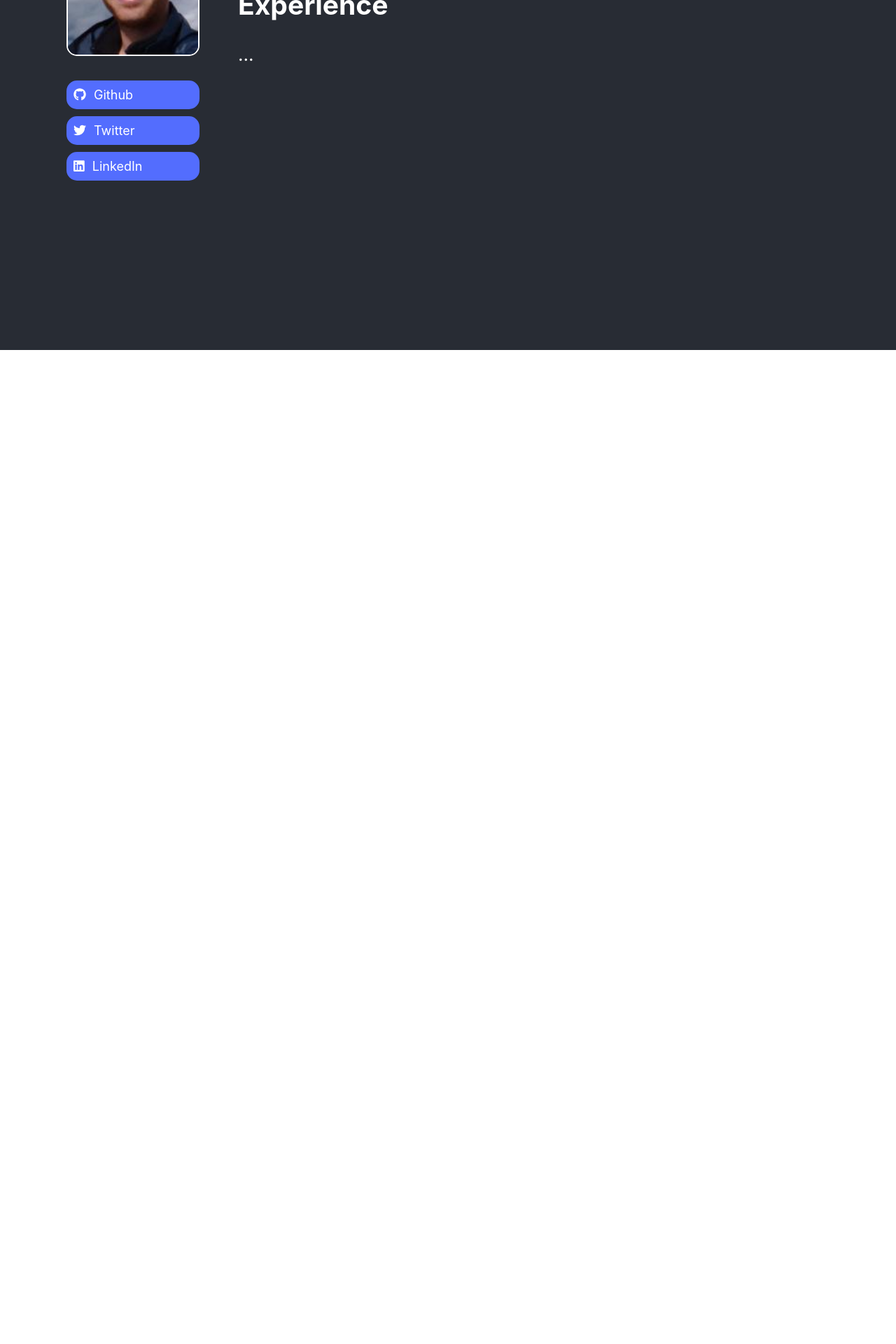
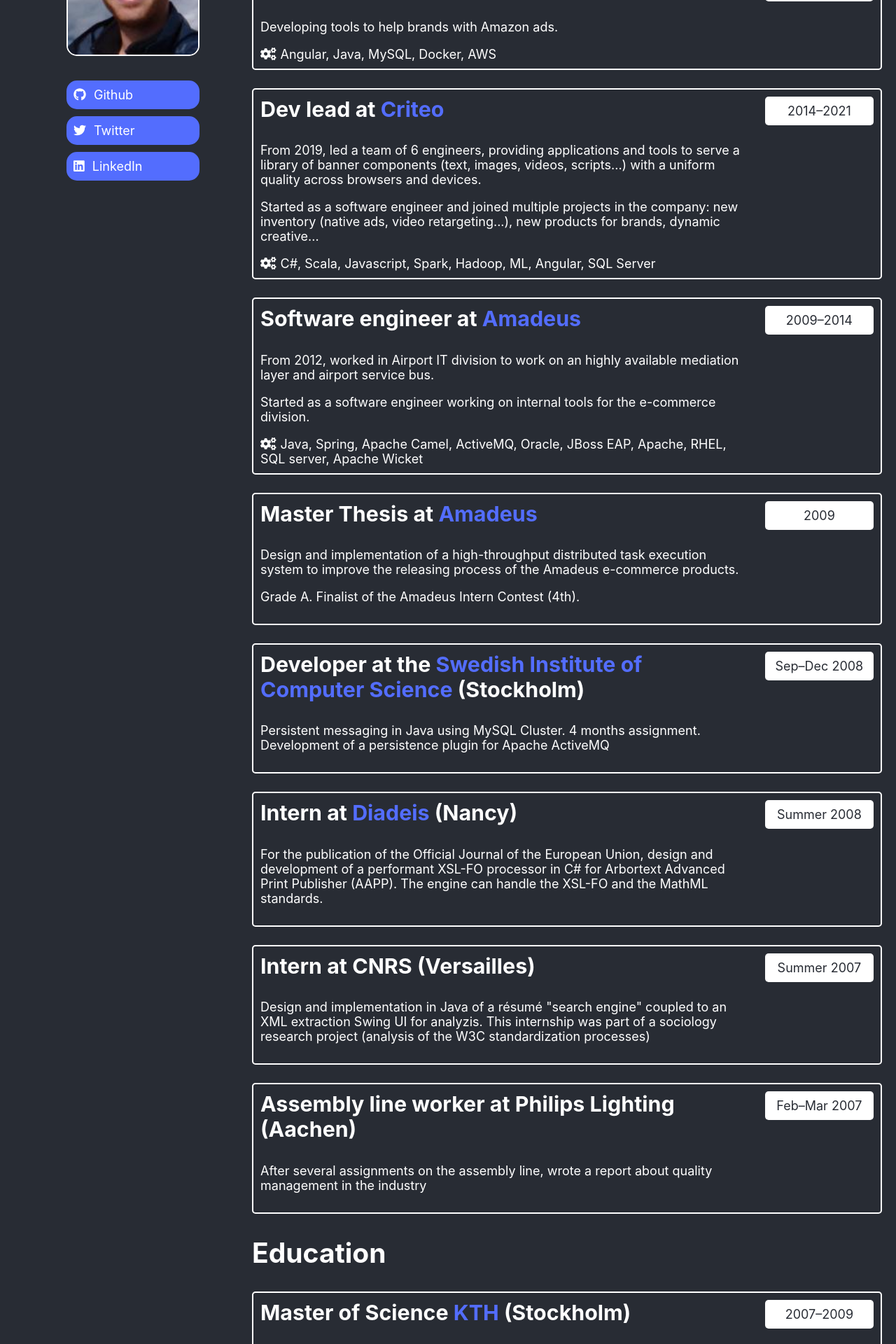
Before and after one commit to clempinch/personal-website, a React (Create React App) app: page /cv in a window 1280 px wide. Shown: the part 300-2220 px from the top of the page at 70% size. Before the commit the page ends 800 px from the top, so only its background shows below. Built offline with nearby package versions, Linux system fonts and the light colour scheme.

Commit message:
✨️ Wrote CV page

```diff
--- a/src/App.css
+++ b/src/App.css
@@ -54,11 +54,9 @@
 }
 
 .app-content {
-  position: fixed;
-  top: 150px;
+  padding-top: 150px;
   display: flex;
   flex-direction: row;
-  height: 100%;
 }
 
 .left-side-panel {
--- /dev/null
+++ b/src/components/ContainerWithDate.css
@@ -0,0 +1,26 @@
+.container-with-date {
+  display: flex;
+  flex-direction: row;
+  align-items: flex-start;
+  justify-content: space-between;
+  border: 2px var(--primary) solid;
+  border-radius: 5px;
+  padding: 10px;
+  margin-top: 1em;
+  margin-bottom: 1em;
+  gap: 20px;
+}
+
+.dated-content {
+  width: 80%;
+}
+
+.date {
+  background-color: var(--primary);
+  color: var(--secondary);
+  padding: 10px;
+  border-radius: 5px;
+  font-size: var(--small);
+  flex: 1;
+  text-align: center;
+}
--- /dev/null
+++ b/src/components/ContainerWithDate.tsx
@@ -0,0 +1,14 @@
+import "./ContainerWithDate.css";
+
+interface Props {
+  date: string;
+}
+
+export const ContainerWithDate: React.FC<Props> = (props) => {
+  return (
+    <div className="container-with-date">
+      <div className="dated-content">{props.children}</div>
+      <div className="date">{props.date}</div>
+    </div>
+  );
+};
--- /dev/null
+++ b/src/pages/Cv.css
@@ -0,0 +1,38 @@
+.cv {
+  padding: 20px;
+}
+
+.cv h2:first-child,
+h3 {
+  margin-top: 0;
+}
+
+.cv p {
+  font-size: var(--small);
+}
+
+.techstack {
+  font-size: var(--small);
+  margin-top: 1em;
+}
+
+.techstack-icon {
+  margin-right: 6px;
+}
+
+.language {
+  display: flex;
+  gap: 25px;
+  align-items: baseline;
+  width: 100%;
+  margin-top: 20px;
+  margin-bottom: 20px;
+}
+
+.language-level {
+  width: 40%;
+}
+
+.language-certificate {
+  font-size: var(--small);
+}
--- a/src/pages/Cv.tsx
+++ b/src/pages/Cv.tsx
@@ -1,9 +1,225 @@
+import { faCogs } from "@fortawesome/free-solid-svg-icons";
+import { FontAwesomeIcon } from "@fortawesome/react-fontawesome";
+import { ContainerWithDate } from "../components/ContainerWithDate";
+import "./Cv.css";
+
 export function Cv() {
   return (
     <div className="cv">
-      <h1>My CV</h1>
       <h2>Experience</h2>
-      ...
+      <ContainerWithDate date="since 2021">
+        <h3>
+          Lead Software Engineer at{" "}
+          <a
+            className="link"
+            href="https://www.m19.com/"
+            target="_blank"
+            rel="noopener noreferrer"
+          >
+            m19
+          </a>
+        </h3>
+        <p>Developing tools to help brands with Amazon ads.</p>
+        <div className="techstack">
+          <FontAwesomeIcon icon={faCogs} className="techstack-icon" />
+          Angular, Java, MySQL, Docker, AWS
+        </div>
+      </ContainerWithDate>
+      <ContainerWithDate date="2014–2021">
+        <h3>
+          Dev lead at{" "}
+          <a
+            className="link"
+            href="https://www.criteo.com/"
+            target="_blank"
+            rel="noopener noreferrer"
+          >
+            Criteo
+          </a>
+        </h3>
+        <p>
+          From 2019, led a team of 6 engineers, providing applications and tools
+          to serve a library of banner components (text, images, videos,
+          scripts...) with a uniform quality across browsers and devices.
+        </p>
+        <p>
+          Started as a software engineer and joined multiple projects in the
+          company: new inventory (native ads, video retargeting...), new
+          products for brands, dynamic creative...
+        </p>
+        <div className="techstack">
+          <FontAwesomeIcon icon={faCogs} className="techstack-icon" />
+          C#, Scala, Javascript, Spark, Hadoop, ML, Angular, SQL Server
+        </div>
+      </ContainerWithDate>
+      <ContainerWithDate date="2009–2014">
+        <h3>
+          Software engineer at{" "}
+          <a
+            className="link"
+            href="https://www.amadeus.com/"
+            target="_blank"
+            rel="noopener noreferrer"
+          >
+            Amadeus
+          </a>
+        </h3>
+        <p>
+          From 2012, worked in Airport IT division to work on an highly
+          available mediation layer and airport service bus.
+        </p>
+        <p>
+          Started as a software engineer working on internal tools for the
+          e-commerce division.
+        </p>
+        <div className="techstack">
+          <FontAwesomeIcon icon={faCogs} className="techstack-icon" />
+          Java, Spring, Apache Camel, ActiveMQ, Oracle, JBoss EAP, Apache, RHEL,
+          SQL server, Apache Wicket
+        </div>
+      </ContainerWithDate>
+      <ContainerWithDate date="2009">
+        <h3>
+          Master Thesis at{" "}
+          <a
+            className="link"
+            href="https://www.amadeus.com/"
+            target="_blank"
+            rel="noopener noreferrer"
+          >
+            Amadeus
+          </a>
+        </h3>
+        <p>
+          Design and implementation of a high-throughput distributed task
+          execution system to improve the releasing process of the Amadeus
+          e-commerce products.
+        </p>
+        <p>Grade A. Finalist of the Amadeus Intern Contest (4th).</p>
+      </ContainerWithDate>
+      <ContainerWithDate date="Sep–Dec 2008">
+        <h3>
+          Developer at the{" "}
+          <a
+            className="link"
+            href="https://www.sics.se/"
+            target="_blank"
+            rel="noopener noreferrer"
+          >
+            Swedish Institute of Computer Science
+          </a>{" "}
+          (Stockholm)
+        </h3>
+        <p>
+          Persistent messaging in Java using MySQL Cluster. 4 months assignment.
+          Development of a persistence plugin for Apache ActiveMQ
+        </p>
+      </ContainerWithDate>
+      <ContainerWithDate date="Summer 2008">
+        <h3>
+          Intern at{" "}
+          <a
+            className="link"
+            href="https://www.diadeis.com/"
+            target="_blank"
+            rel="noopener noreferrer"
+          >
+            Diadeis
+          </a>{" "}
+          (Nancy)
+        </h3>
+        <p>
+          For the publication of the Official Journal of the European Union,
+          design and development of a performant XSL-FO processor in C# for
+          Arbortext Advanced Print Publisher (AAPP). The engine can handle the
+          XSL-FO and the MathML standards.
+        </p>
+      </ContainerWithDate>
+      <ContainerWithDate date="Summer 2007">
+        <h3>Intern at CNRS (Versailles)</h3>
+        <p>
+          Design and implementation in Java of a résumé "search engine" coupled
+          to an XML extraction Swing UI for analyzis. This internship was part
+          of a sociology research project (analysis of the W3C standardization
+          processes)
+        </p>
+      </ContainerWithDate>
+      <ContainerWithDate date="Feb–Mar 2007">
+        <h3>Assembly line worker at Philips Lighting (Aachen)</h3>
+        <p>
+          After several assignments on the assembly line, wrote a report about
+          quality management in the industry
+        </p>
+      </ContainerWithDate>
+      <h2>Education</h2>
+      <ContainerWithDate date="2007–2009">
+        <h3>
+          Master of Science{" "}
+          <a
+            className="link"
+            href="https://www.kth.se/"
+            target="_blank"
+            rel="noopener noreferrer"
+          >
+            KTH
+          </a>{" "}
+          (Stockholm)
+        </h3>
+        <p>Software engineering of distributed systems</p>
+      </ContainerWithDate>
+      <ContainerWithDate date="2005–2009">
+        <h3>
+          Ingénieur civil des Mines{" "}
+          <a
+            className="link"
+            href="https://mines-nancy.univ-lorraine.fr/"
+            target="_blank"
+            rel="noopener noreferrer"
+          >
+            Ecole des Mines de Nancy
+          </a>
+        </h3>
+        <p>IT engineering</p>
+      </ContainerWithDate>
+      <ContainerWithDate date="2003–2005">
+        <h3>Classe préparatoires, Lycée Clemenceau (Reims)</h3>
+        <p>
+          Preparation for the competitive entrance examination to prestigious
+          French engineering universities
+        </p>
+      </ContainerWithDate>
+      <ContainerWithDate date="2003">
+        <h3>Scientific Baccalauréat</h3>
+        <p>National high school leaving diploma passed with honour</p>
+      </ContainerWithDate>
+      <h2>Languages</h2>
+      <div className="language">
+        <div>🇫🇷</div>
+        <div>Mother tongue</div>
+        <div className="language-certificate"></div>
+      </div>
+      <div className="language">
+        <div>🇬🇧</div>
+        <div className="language-level">Good level</div>
+        <div className="language-certificate">
+          Cambridge Certificated of advanced English awarded in 2007
+        </div>
+      </div>
+      <div className="language">
+        <div>🇩🇪</div>
+        <div className="language-level">Fair level</div>
+        <div className="language-certificate">
+          Zentrale Mittelstufenprüfung (Goethe-Institut) awarded in 2006
+        </div>
+      </div>
+      <div className="language">Notions of 🇸🇪, 🇪🇸 and 🇨🇳</div>
+      <h2>Other interests</h2>
+      <p>Hiking, swimming, running</p>
+      <p>Art history (ex-student at the "Ecole du Louvre")</p>
+      <p>
+        Flute/Piccolo, ex-treasurer of the Student Orchestra of Nancy
+        (organization of concerts and trips)
+      </p>
     </div>
   );
 }
```
